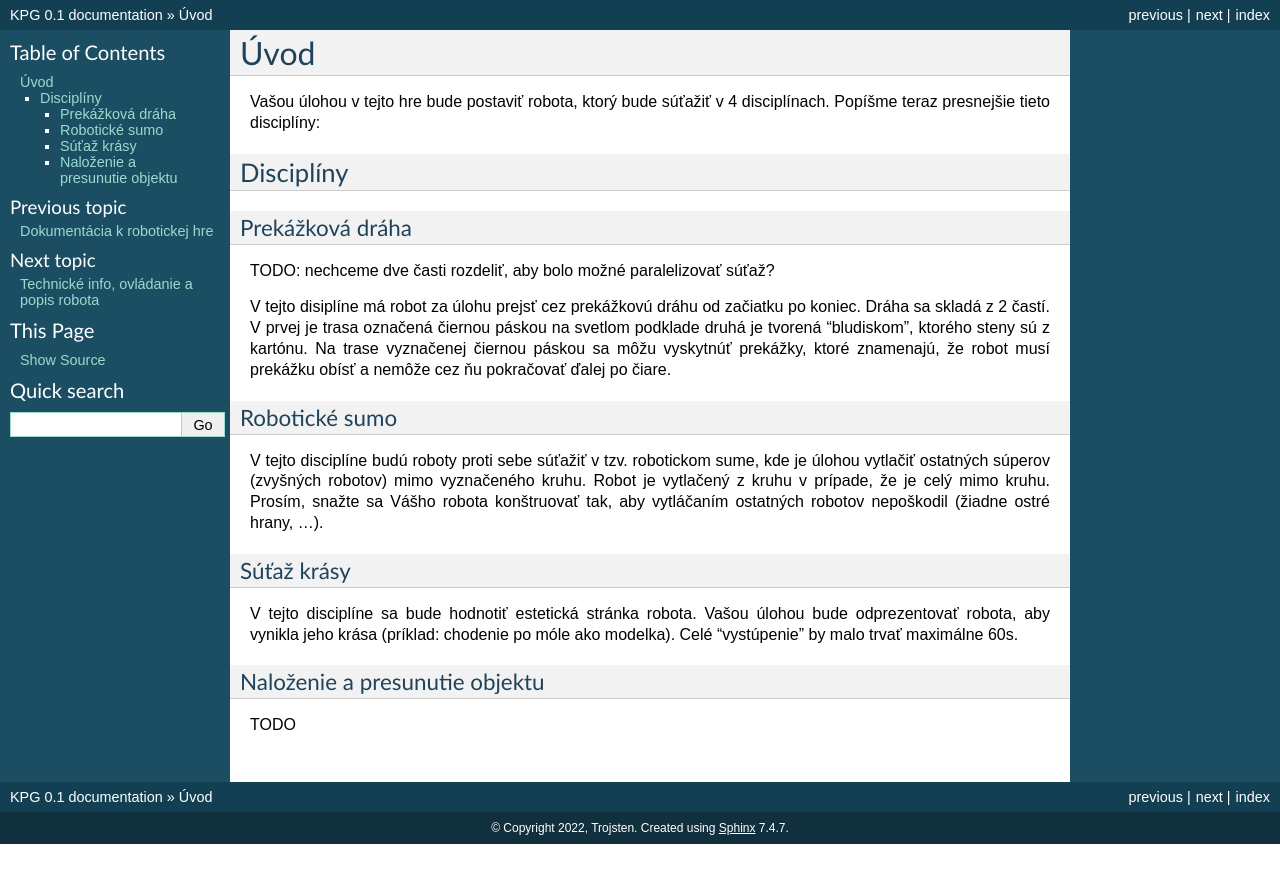
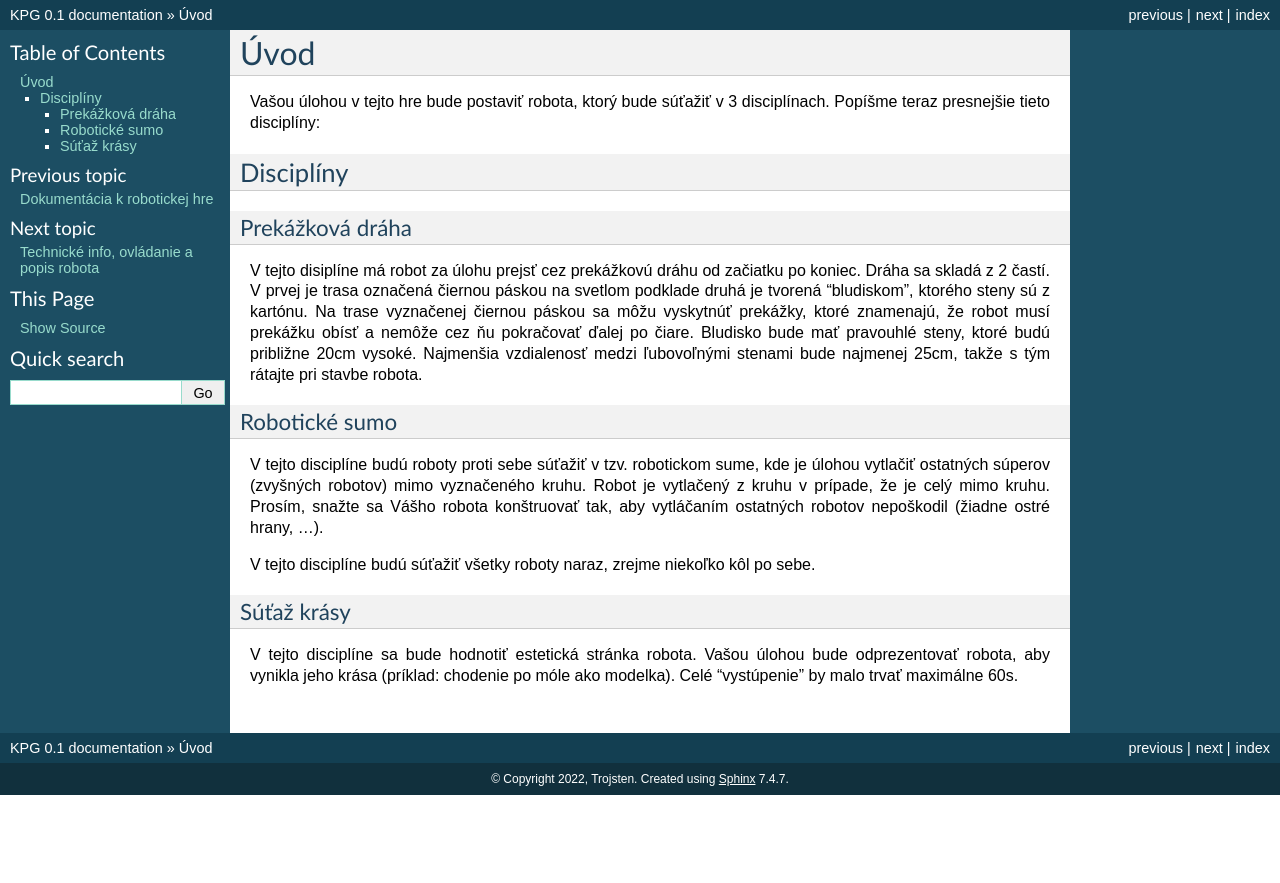
Before and after one commit to marcel3032/konstrukckoprobojogeometria, a Sphinx documentation site: the page built from docs/source/intro.rst, in a window 1280 px wide. Shown: the top 883 px of the page. Built offline with Sphinx 7.4.7, drawn with Linux system fonts in a browser that asks for light colours.

Commit message:
update intro

```diff
--- a/docs/source/intro.rst
+++ b/docs/source/intro.rst
@@ -2,7 +2,7 @@
 Úvod
 =====
 
-Vašou úlohou v tejto hre bude postaviť robota, ktorý bude súťažiť v 4 disciplínach.
+Vašou úlohou v tejto hre bude postaviť robota, ktorý bude súťažiť v 3 disciplínach.
 Popíšme teraz presnejšie tieto disciplíny:
 
 .. _discipliny:
@@ -13,13 +13,14 @@ Disciplíny
 Prekážková dráha
 ~~~~~~~~~~~~~~~~~~
 
-TODO: nechceme dve časti rozdeliť, aby bolo možné paralelizovať súťaž?
-
 V tejto disiplíne má robot za úlohu prejsť cez prekážkovú dráhu od začiatku po koniec.
 Dráha sa skladá z 2 častí. V prvej je trasa označená čiernou páskou na svetlom podklade
 druhá je tvorená "bludiskom", ktorého steny sú z kartónu.
 Na trase vyznačenej čiernou páskou sa môžu vyskytnúť prekážky, ktoré znamenajú,
 že robot musí prekážku obísť a nemôže cez ňu pokračovať ďalej po čiare.
+Bludisko bude mať pravouhlé steny, ktoré budú približne 20cm vysoké.
+Najmenšia vzdialenosť medzi ľubovoľnými stenami bude najmenej 25cm,
+takže s tým rátajte pri stavbe robota.
 
 Robotické sumo
 ~~~~~~~~~~~~~~~~~~
@@ -30,6 +31,8 @@ Robot je vytlačený z kruhu v prípade, že je celý mimo kruhu.
 Prosím, snažte sa Vášho robota konštruovať tak, aby vytláčaním ostatných robotov nepoškodil
 (žiadne ostré hrany, ...).
 
+V tejto disciplíne budú súťažiť všetky roboty naraz, zrejme niekoľko kôl po sebe.
+
 Súťaž krásy
 ~~~~~~~~~~~~~~~~~~
 
@@ -37,8 +40,3 @@ V tejto disciplíne sa bude hodnotiť estetická stránka robota.
 Vašou úlohou bude odprezentovať robota, aby vynikla jeho krása
 (príklad: chodenie po móle ako modelka).
 Celé "vystúpenie" by malo trvať maximálne 60s.
-
-Naloženie a presunutie objektu
-~~~~~~~~~~~~~~~~~~~~~~~~~~~~~~~~~~~~
-
-TODO
```
